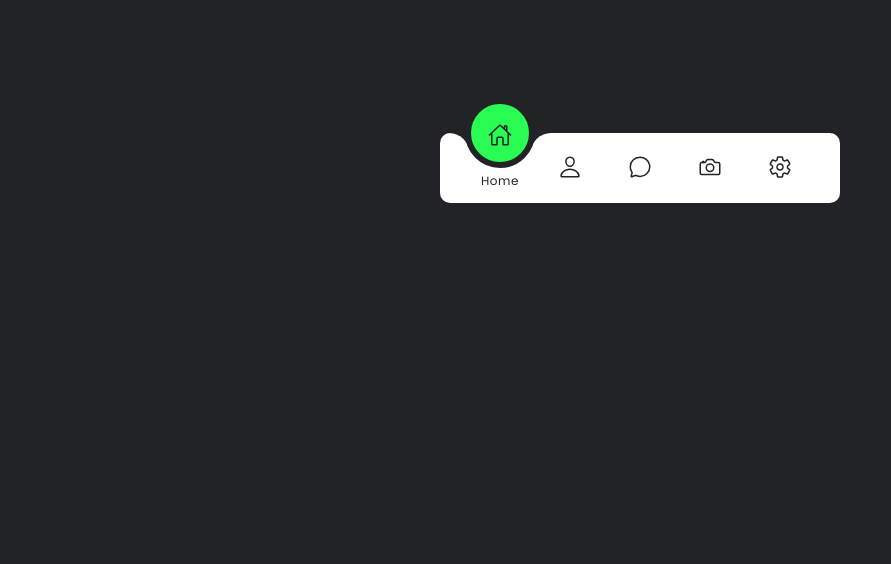
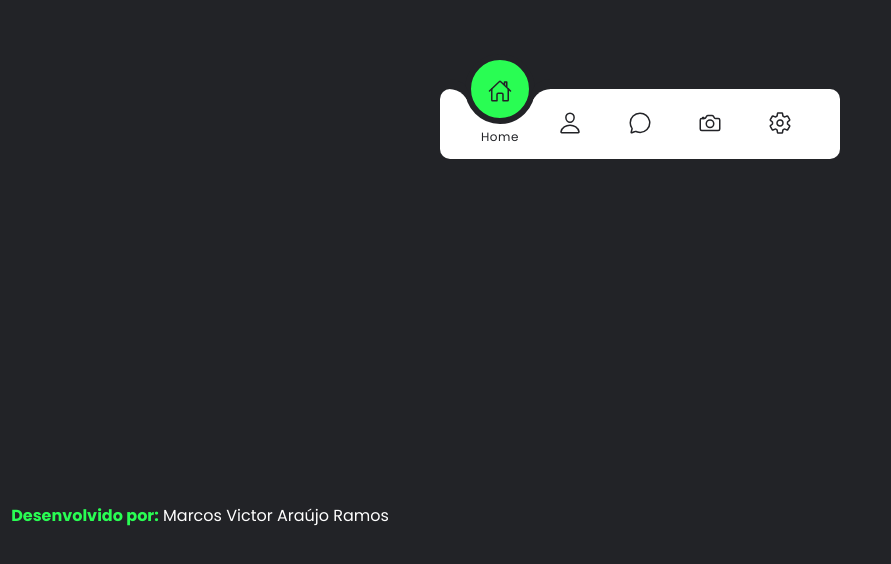
Before and after one commit to marcovicar/Indicador-magico-de-menu, a plain HTML site: page index.html in a window 1280 px wide. Shown: the part 232-796 px from the top of the page, without its empty margins (0-891 px from the left). Drawn offline with nearby package versions, Linux system fonts and the light colour scheme.

Commit message:
adicionado a parte desenvolvido por(...) e adicionado container

```diff
--- a/css/style.css
+++ b/css/style.css
@@ -11,11 +11,14 @@
 }
 
 body {
+    background: var(--clr);
+}
+
+.container {
     display: flex;
     justify-content: center;
     align-items: center;
-    min-height: 100vh;
-    background: var(--clr);
+    min-height: 89vh;
 }
 
 .navigation {
@@ -137,3 +140,12 @@ body {
 .navigation ul li:nth-child(5).active~.indicator {
     transform: translateX(calc(70px * 4));
 }
+
+.desenvolvido {
+    width: 400px;
+    height: 70px;
+    display: flex;
+    justify-content: center;
+    align-items: center;
+    border-radius: 10px;
+}
--- a/index.html
+++ b/index.html
@@ -10,6 +10,7 @@
 </head>
 
 <body>
+    <div class="container">
         <div class="navigation">
             <ul>
                 <li class="list active">
@@ -55,6 +56,10 @@
                 <div class="indicator"></div>
             </ul>
         </div>
+    </div>
+    <div class="desenvolvido">
+        <p style="color: white;"><b style="color: #29fd53;">Desenvolvido por:</b> Marcos Victor Araújo Ramos</p>
+    </div>
 
     <script>
         const list = document.querySelectorAll('.list');
```
Lines whose indentation alone changed are shown as unchanged.
